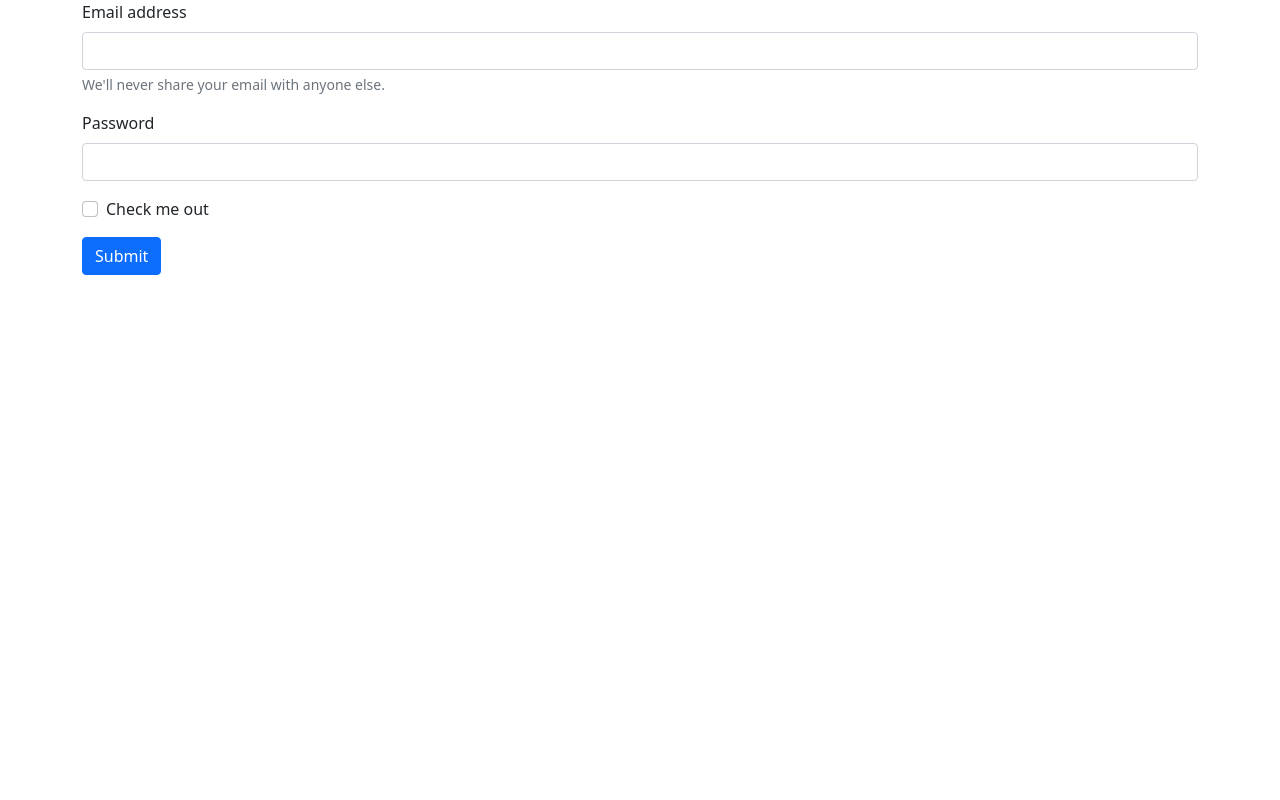
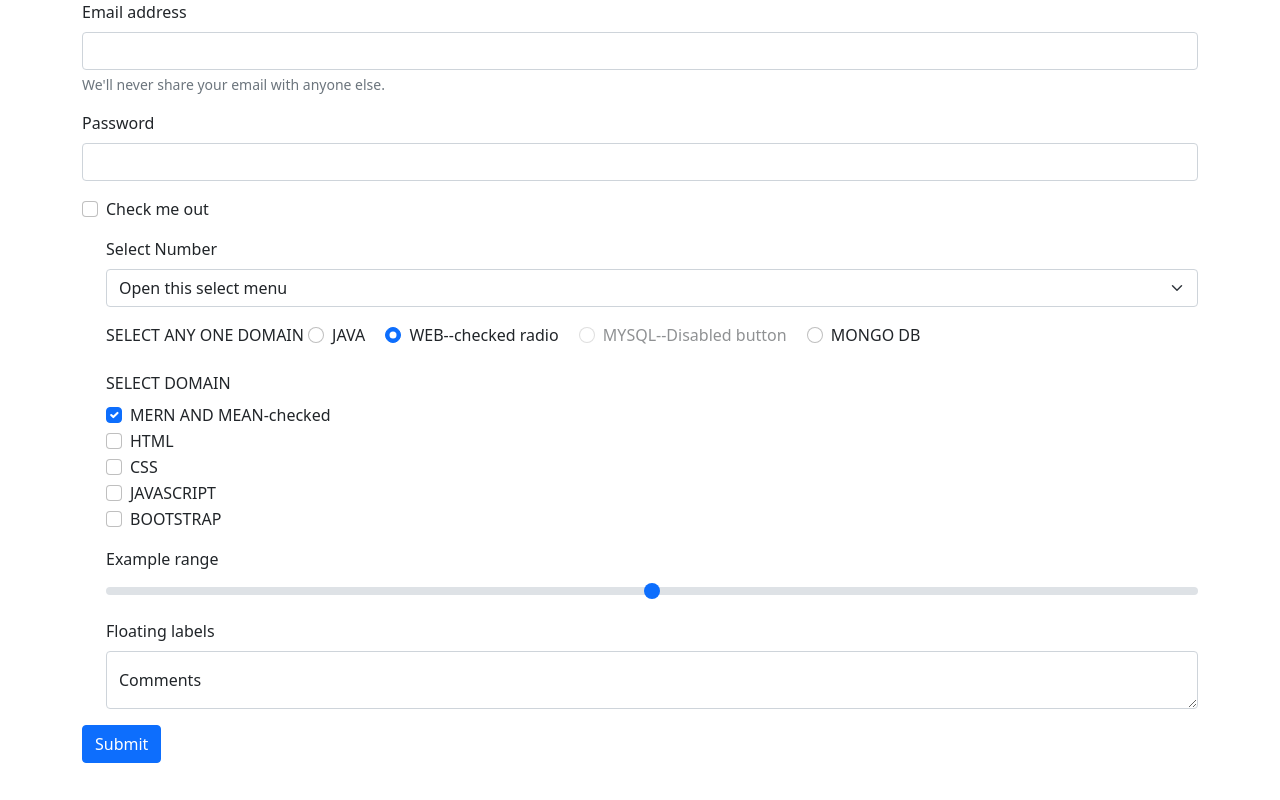
Before and after one commit to Priyapshetty07/Thbs_Mean_Mern, a website: page bootstrap/boot-config/form.html in a window 1280 px wide. Drawn offline with nearby package versions, Linux system fonts and the light colour scheme.

Commit message:
form using bootstrap-layout

```diff
--- a/bootstrap/boot-config/form.html
+++ b/bootstrap/boot-config/form.html
@@ -24,7 +24,7 @@
                 <div id="emailHelp" class="form-text">We'll never share your email with anyone else.</div>
             </div>
 
-            <div class="mb-3">
+            <div class="mb-3 ">
                 <label for="exampleInputPassword1" class="form-label">Password</label>
                 <input type="password" class="form-control" id="exampleInputPassword1">
             </div>
@@ -34,6 +34,99 @@
                 <label class="form-check-label" for="exampleCheck1">Check me out</label>
             </div>
 
+            <!-- select option -->
+            <div class="mb-3 form-check">
+                <label class="form-label">Select Number</label>
+                <select id="select-option" class="form-select" aria-label="Default select example">
+                    <option selected>Open this select menu</option>
+                    <option value="1">One</option>
+                    <option value="2">Two</option>
+                    <option value="3">Three</option>
+                    <option value="4">Four</option>
+                    <option value="5">Five</option>
+                </select>
+            </div>
+
+            <!-- radio button -->
+            <div class="mb-3 form-check">
+                <label class="form-label">SELECT ANY ONE DOMAIN</label>
+                <div class="form-check form-check-inline">
+                    <input class="form-check-input" type="radio" name="flexRadioDefault" id="flexRadioDefault1">
+                    <label class="form-check-label" for="flexRadioDefault1">
+                        JAVA
+                    </label>
+                </div>
+
+                <div class="form-check form-check-inline">
+                    <input class="form-check-input" type="radio" name="flexRadioDefault" id="flexRadioDefault2" checked>
+                    <label class="form-check-label" for="flexRadioDefault2">
+                        WEB--checked radio
+                    </label>
+                </div>
+                <div class="form-check form-check-inline">
+                    <input disabled class="form-check-input" type="radio" name="flexRadioDefault"
+                        id="flexRadioDefault3">
+                    <label class="form-check-label" for="flexRadioDefault2">
+                        MYSQL--Disabled button
+                    </label>
+                </div>
+                <div class="form-check form-check-inline">
+                    <input class="form-check-input" type="radio" name="flexRadioDefault" id="flexRadioDefault4">
+                    <label class="form-check-label" for="flexRadioDefault1">
+                        MONGO DB
+                    </label>
+                </div>
+            </div>
+
+            <!-- check box -->
+            <div class="mb-3 form-check">
+                <label class="form-label">SELECT DOMAIN</label>
+                <div class="form-check">
+                    <input class="form-check-input" type="checkbox" value="" id="flexCheckDefault" checked>
+                    <label class="form-check-label" for="flexCheckDefault">
+                        MERN AND MEAN-checked
+                    </label>
+                </div>
+                <div class="form-check">
+                    <input class="form-check-input" type="checkbox" value="" id="flexCheckDefault">
+                    <label class="form-check-label" for="flexCheckDefault">
+                        HTML
+                    </label>
+                </div>
+                <div class="form-check">
+                    <input class="form-check-input" type="checkbox" value="" id="flexCheckChecked">
+                    <label class="form-check-label" for="flexCheckChecked">
+                        CSS
+                    </label>
+                </div>
+                <div class="form-check">
+                    <input class="form-check-input" type="checkbox" value="" id="flexCheckChecked">
+                    <label class="form-check-label" for="flexCheckChecked">
+                        JAVASCRIPT
+                    </label>
+                </div>
+                <div class="form-check">
+                    <input class="form-check-input" type="checkbox" value="" id="flexCheckChecked">
+                    <label class="form-check-label" for="flexCheckChecked">
+                        BOOTSTRAP
+                    </label>
+                </div>
+            </div>
+
+            <!-- RANGE -->
+            <div class="mb-3 form-check">
+                <label for="customRange1" class="form-label">Example range</label>
+                <input type="range" class="form-range" id="customRange1">
+
+            </div>
+
+            <div class="mb-3 form-check">
+                <label class="form-label">Floating labels</label>
+                <div class="form-floating">
+                    <textarea class="form-control" placeholder="Leave a comment here" id="floatingTextarea"></textarea>
+                    <label for="floatingTextarea">Comments</label>
+                </div>
+            </div>
             <button type="submit" id="btnsubmit" class="btn btn-primary">Submit</button>
         </form>
     </div>
@@ -45,11 +138,11 @@
 
         let password = document.getElementById("exampleInputPassword1");
 
-        submit.addEventListener('click',function(event) {
+        submit.addEventListener('click', function (event) {
             event.preventDefault();
             console.log(email.value);
             console.log(password.value);
-    });
+        });
 
     </script>
 </body>
```
Also changed, not shown: bootstrap/boot-config/form_validation.html (added, +85 -0 lines), bootstrap/boot-config/loginform.html (added, +94 -0 lines).
